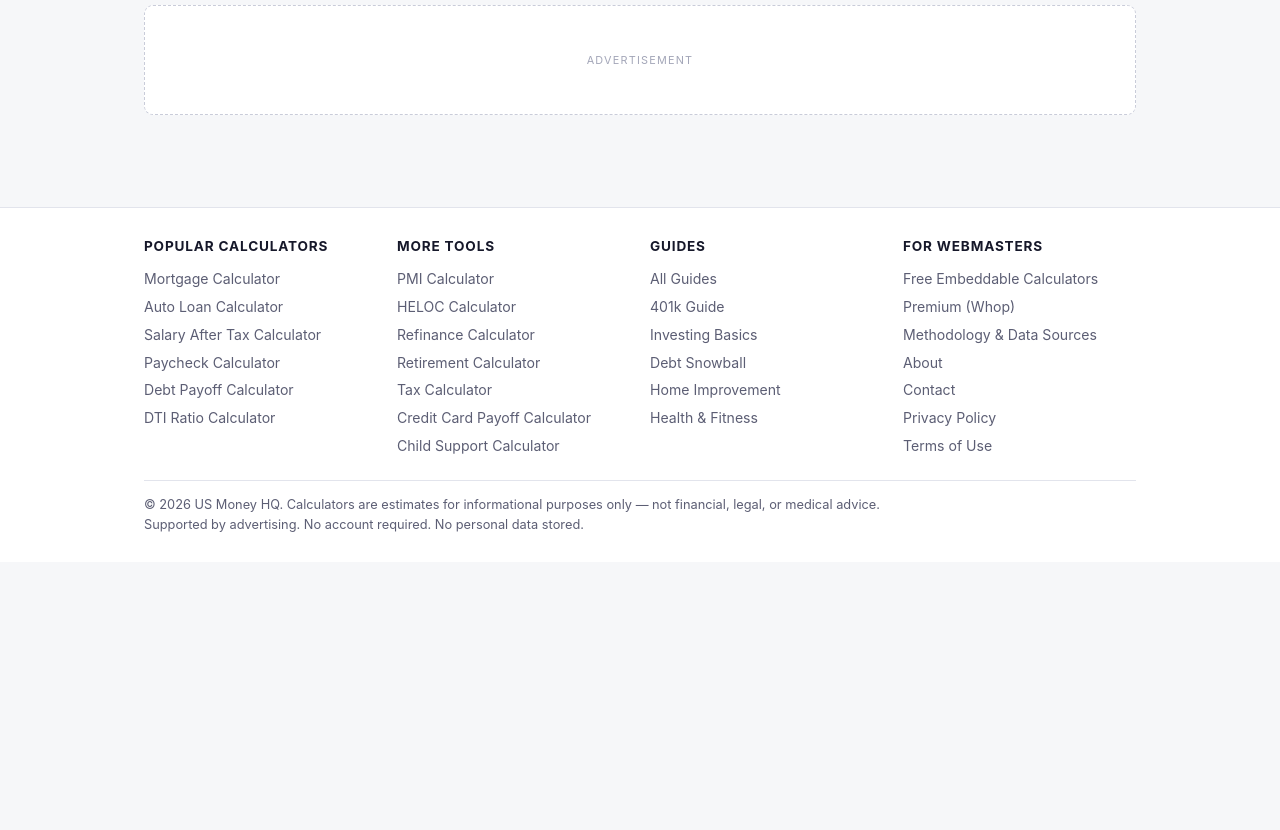
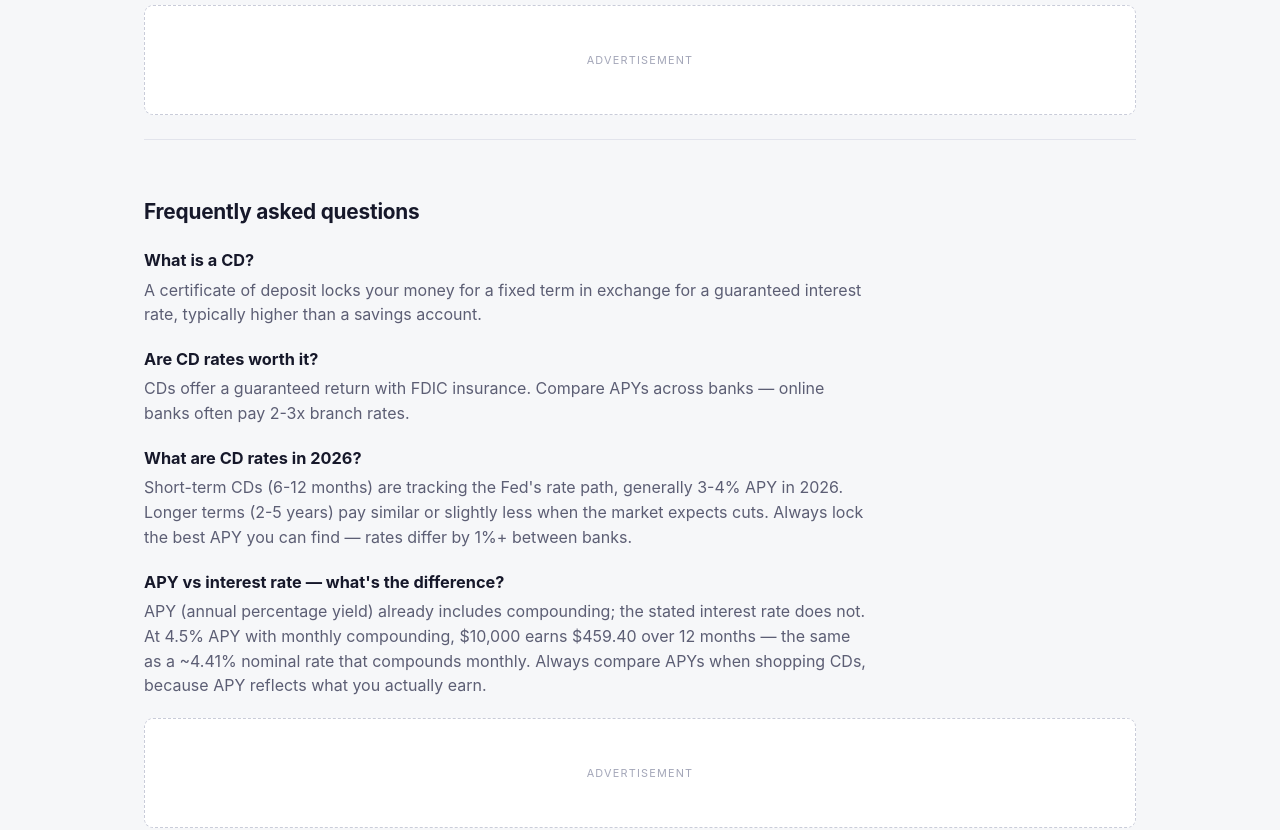
Before and after one commit to yasir23/usmoneyhq, a Next.js app: page /cd-calculator in a window 1280 px wide. Shown: the part 1420-2250 px from the top of the page. Before the commit the page ends 1982 px from the top, so only its background shows below. Built offline with nearby package versions, Linux system fonts and the light colour scheme.

Commit message:
SEO/AEO: visible FAQ blocks on all tools + third ad slot (bottom) per high-viewability layout

```diff
--- a/components/ToolPageShell.tsx
+++ b/components/ToolPageShell.tsx
@@ -280,6 +280,21 @@ export default function ToolPageShell({ slug, stateSlug, amountSlug, metroSlug,
           </div>
         )}
 
+        {/* Visible FAQ — AEO: real Q&A blocks matching the FAQPage schema */}
+        {tool.faq && tool.faq.length > 0 && (
+          <div className="seo" style={{ marginTop: 24 }}>
+            <h2>Frequently asked questions</h2>
+            {tool.faq.map((f, idx) => (
+              <div key={idx} style={{ marginBottom: 14 }}>
+                <h3 style={{ marginBottom: 4 }}>{f.q}</h3>
+                <p style={{ marginTop: 0 }}>{f.a}</p>
+              </div>
+            ))}
+          </div>
+        )}
+
+        <AdSlot id={`${tool.slug}-${pair ? "compare-bottom" : state?.slug || "bottom"}`} />
+
         <RelatedCluster current={slug} stateSlug={state?.slug} />
 
         {isUS && <AffiliateBlock slug={slug} isUS />}
```
